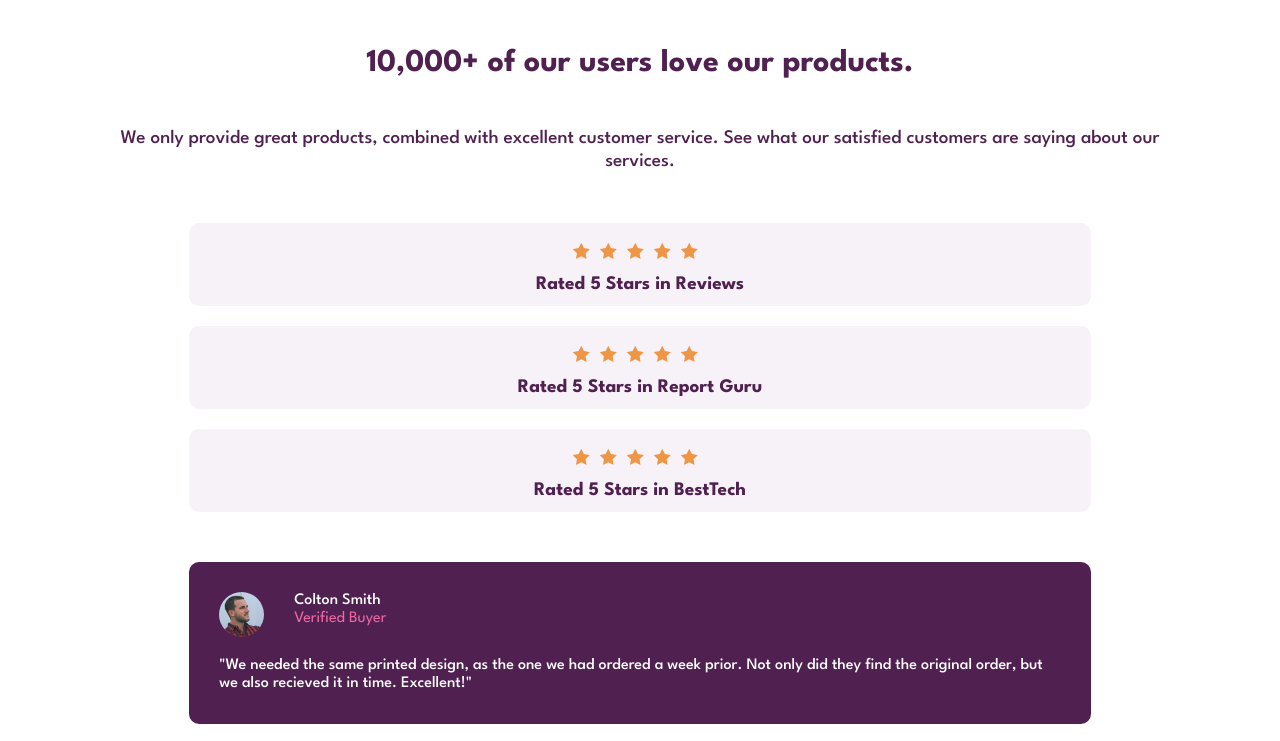
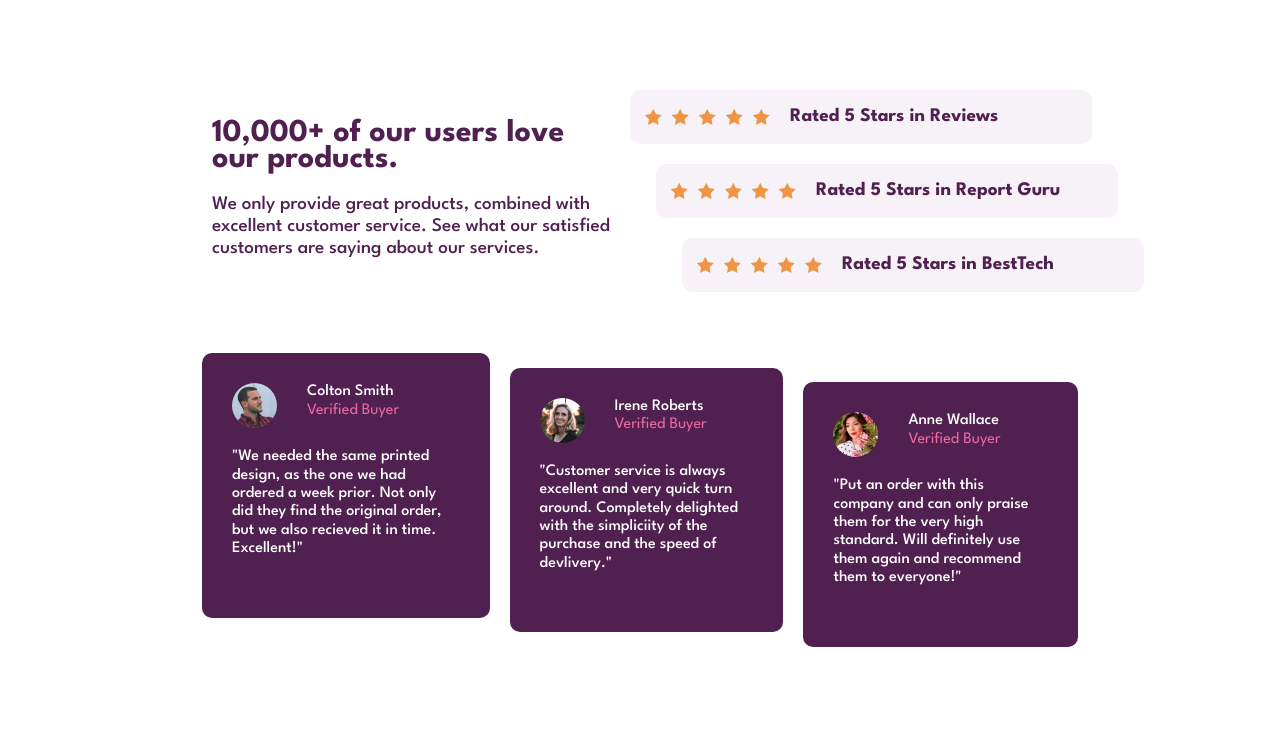
Before and after one commit to Sideris452/ratings-and-reviews, a website built with Parcel: page index.html in a window 1280 px wide. Shown: the top 741 px of the page. Built offline with nearby package versions, Linux system fonts and the light colour scheme.

Commit message:
Adjusted the html and added css desktop styles

```diff
--- a/css/main.css
+++ b/css/main.css
@@ -177,7 +177,7 @@ p {
   flex-direction: column;
   align-items: center;
   margin: 30px 0 60px 0;
-  max-width: 80%;
+  min-width: 80%;
 }
 
 .reviewer {
@@ -220,22 +220,6 @@ p {
   font-weight: 500;
   text-align: left;
 }
-
-
-
-
-
-
-
-
-
-
-
-
-
-
-
-
 
 
 
@@ -328,6 +312,108 @@ p {
    Modify as content requires.
    ========================================================================== */
 
+
+
+   @media only screen and (min-width:1200px) {
+
+.content-wrapper {
+  flex-direction: column;
+  align-items: flex-start;
+  max-width:  70%;
+  margin: 80px 100px;
+}
+
+.text-and-stars {
+  display: flex;
+  flex-direction: row;
+  justify-content: flex-start;
+  max-width: 60%;
+  margin-bottom: 40px;
+}
+
+.text-container {
+  min-width: 400px;
+}
+
+h1 {
+  text-align: left;
+  padding: 0;
+}
+
+.claim {
+  text-align: left;
+  padding: 0;
+}
+
+.claims-container {
+  align-items: flex-start;
+  justify-content: center;
+  margin-left: 40px;
+}
+
+.star-review {
+  display: flex;
+  flex-direction: row;
+  align-items: center;
+  padding: 6px 0 6px 15px;
+  min-width: 447px;
+}
+
+.star-1 {
+  align-self: flex-end;
+}
+
+.star-2 {
+  align-self: center;
+}
+
+.star-3 {
+  align-self: flex-start;
+}
+
+.stars {
+  margin: 0;
+  padding: 0;
+}
+
+.star-icon {
+  margin: 0;
+}
+
+.reviews-container {
+  flex-direction: row;
+  min-width: 40%;
+}
+
+.reviewer {
+  min-height: 80%;
+}
+
+.profile-1 {
+  align-self: flex-end;
+}
+
+.profile-2 {
+  align-self: center;
+}
+
+.profile-3 {
+  align-self: flex-start;
+}
+
+
+}
+
+
+
+
+
+
+
+
+
+
+
 @media only screen and (min-width: 35em) {
   /* Style adjustments for viewports that meet the condition */
 }
--- a/index.html
+++ b/index.html
@@ -29,6 +29,8 @@
 
   <div class="content-wrapper">
 
+    <div class="text-and-stars">
+
       <div class="text-container">
         <h1>10,000+ of our users love our products.</h1>
         <p class="claim"> We only provide great products, combined with excellent customer service. See what our satisfied customers are saying about our services.</p>
@@ -36,7 +38,8 @@
 
       <div class="claims-container">
 
-      <div class="star-review">
+        <div class="star-review star-1">
+
           <div class="stars">
             <img class="star-icon" src="img/icon-star.svg" alt="star-icon">
             <img class="star-icon" src="img/icon-star.svg" alt="star-icon">
@@ -51,7 +54,7 @@
 
         </div>
 
-      <div class="star-review">
+        <div class="star-review star-2">
 
           <div class="stars">
             <img class="star-icon" src="img/icon-star.svg" alt="star-icon">
@@ -67,7 +70,7 @@
 
         </div>
 
-      <div class="star-review">
+        <div class="star-review star-3">
 
           <div class="stars">
             <img class="star-icon" src="img/icon-star.svg" alt="star-icon">
@@ -85,9 +88,11 @@
 
       </div>
 
+    </div>
+
     <div class="reviews-container">
 
-      <div class="reviewer">
+      <div class="reviewer profile-1">
 
         <div class="profile-info">
           <img class="face-bubble" src="img/image-colton.jpg" alt="face of colton">
@@ -107,7 +112,7 @@
 
       </div>
 
-      <div class="reviewer">
+      <div class="reviewer profile-2">
 
         <div class="profile-info">
           <img class="face-bubble" src="img/image-irene.jpg" alt="face of irene">
@@ -127,7 +132,7 @@
 
       </div>
 
-      <div class="reviewer">
+      <div class="reviewer profile-3">
 
         <div class="profile-info">
           <img class="face-bubble" src="img/image-anne.jpg" alt="face of ann">
```
Lines whose indentation alone changed are shown as unchanged.
